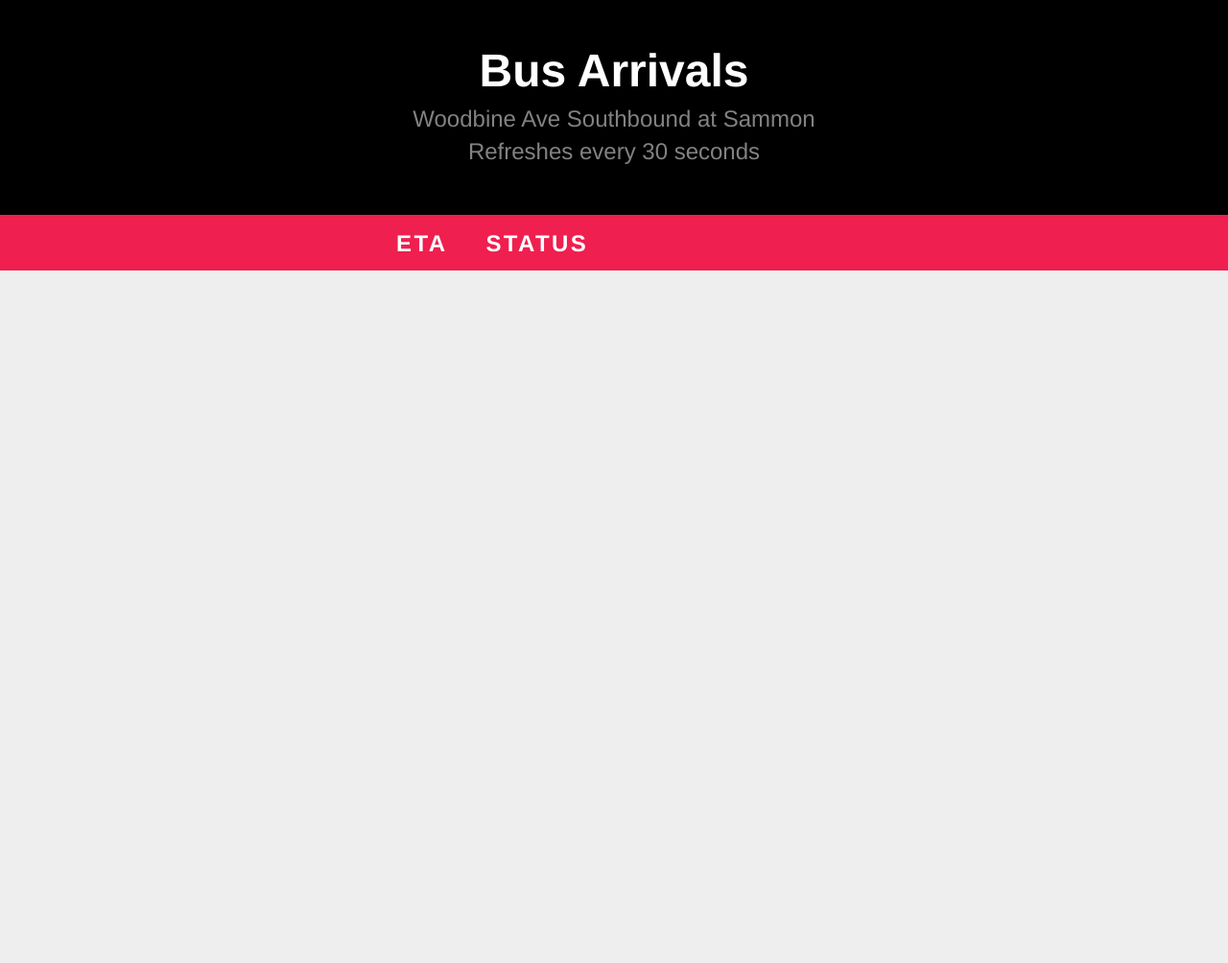
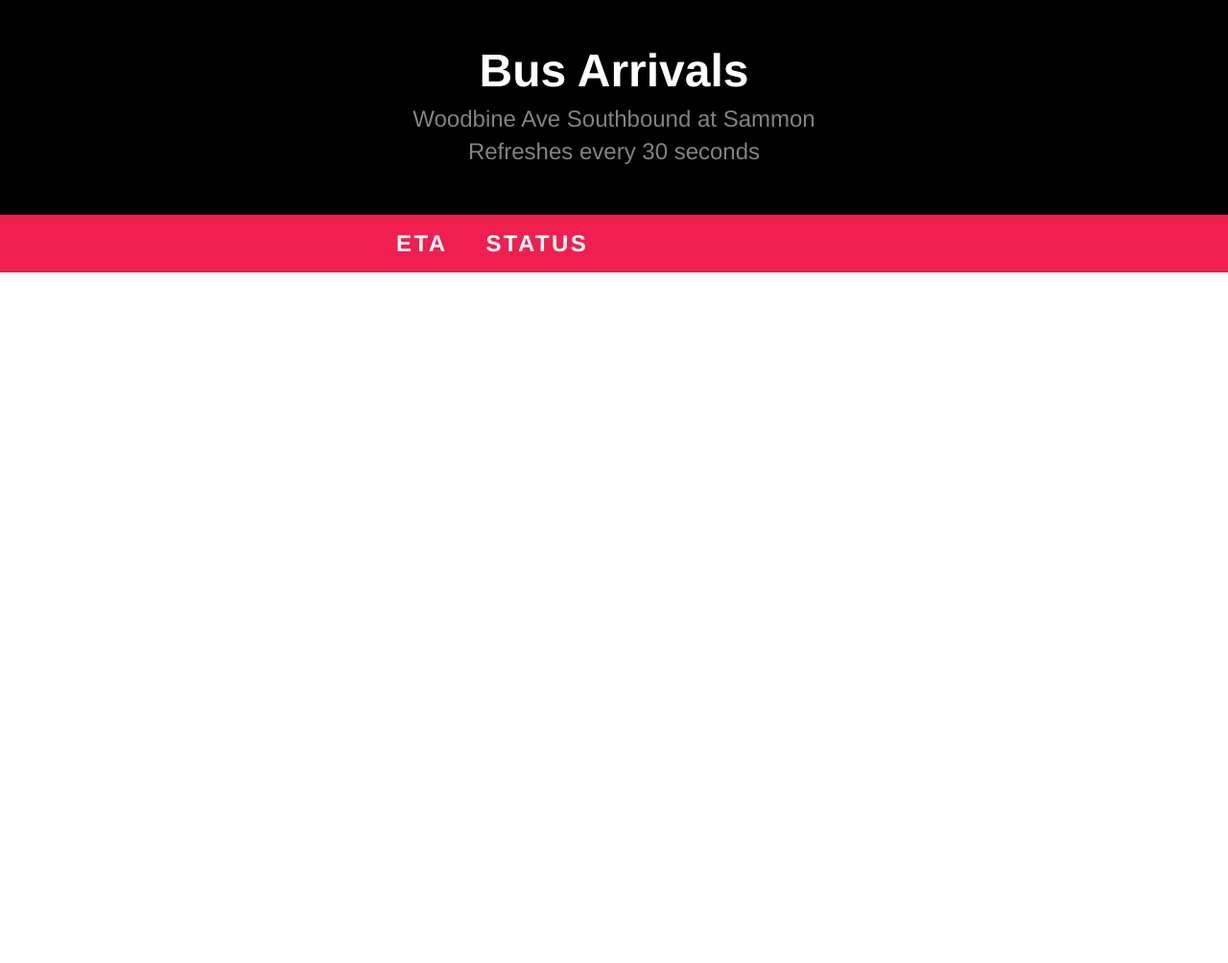
Before and after one commit to AkaokA/ipad-dashboard, a Jekyll site: the page built from index.html, in a window 1280 px wide. Shown: the whole page at 96% size. Built offline with Jekyll 4.4.1, drawn with Linux system fonts in a browser that asks for light colours; nearby versions of some CDN libraries; before the commit the page ends 900 px from its top, so only the background shows below that.

Commit message:
Some tweaks.

```diff
--- a/css/main.scss
+++ b/css/main.scss
@@ -5,24 +5,24 @@
 
 // Our variables
 $base-font-family: "adelle-sans-1", "adelle-sans-2", Helvetica, Arial, sans-serif;
-$base-font-size:   	24px;
-$base-line-height: 	1.4;
+$base-font-size:   				24px;
+$base-line-height: 				1.4;
 
-$spacing-unit:     	20px;
+$spacing-unit:     				20px;
 
-$text-color:       	#fff;
-$background-color: 	#eee;
-$accent-color:     	#ef1f4f;
+$text-color:       				#fff;
+$background-color: 				#000;
+$background-color-light:	#fff;
+$accent-color:     				#ef1f4f;
 
-$red-color:					#ef1f4f;
-$amber-color:				#ffcc00;
+$red-color:								#ef1f4f;
+$amber-color:							#ffcc00;
 
-$grey-color:       	#828282;
-$grey-color-light:	#ddd;
-$grey-color-dark:   #444;
+$grey-color:       				#828282;
+$grey-color-light:				#eee;
 
 // Width of the content area
-$content-width:    	960px;
+$content-width:    				960px;
 
 
 /**
@@ -78,7 +78,6 @@
 	height: 224px;
 	padding-top: $spacing-unit*2;
 	text-align: center;
-	background-color: black;
 
 	p {
 		color: $grey-color;
@@ -98,16 +97,17 @@
 	  text-transform: uppercase;
 	  letter-spacing: 0.1em;
 	  background-color: $accent-color;
-	  border-bottom: 2px solid $background-color;
 	  color: $text-color;
 	  @extend %clearfix;
   }
 
+  $tableRowHeight: 120px;
+
   .nextBusTable {
-
+	  height: $tableRowHeight * 6;
+		background-color: $background-color-light;
   }
 
-  $tableRowHeight: 120px;
 
   .tableRow {
 	  position: relative;
@@ -115,11 +115,9 @@
 	  height: $tableRowHeight;
 	  font-size: 48px;
 	  line-height: $tableRowHeight;
-	  @extend %clearfix;
-
-	  background-color: $background-color;
 	  color: black;
 	  border-bottom: 2px solid $grey-color-light;
+	  @extend %clearfix;
 
 	  .etaColumn {
 		  letter-spacing: 0.025em;
@@ -135,11 +133,10 @@
   	}
 
   	&.amber {
-	  	background-color: $amber-color;
 	  	font-weight: 600;
 
 	  	.statusColumn {
-	  		color: $red-color;
+	  		color: $amber-color;
 	  	}
   	}
 
```
